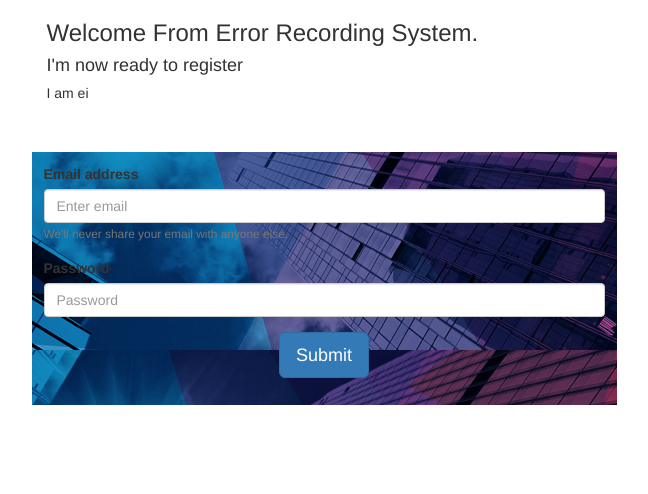
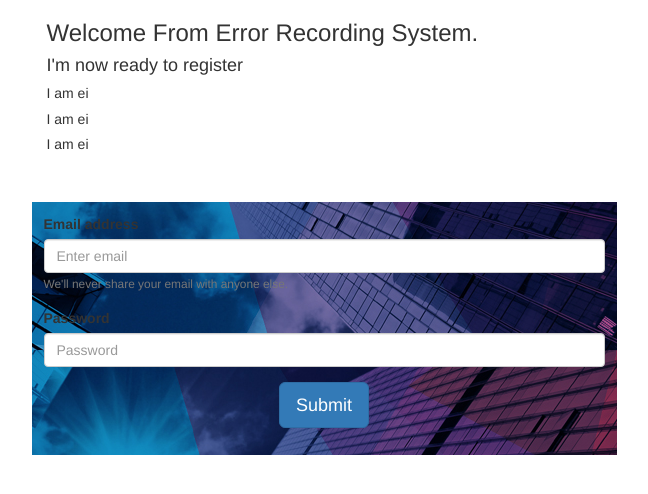
Before and after one commit to eieikhaing/Sharing-Testing, a plain HTML site: page index.html in a window 1280 px wide. Shown: the whole page, without its empty margins (316-964 px from the left). Drawn offline with Linux system fonts and the light colour scheme.

Commit message:
update index by KYN

```diff
--- a/index.html
+++ b/index.html
@@ -5,6 +5,8 @@
 	<link rel="stylesheet" type="text/css" href="bootstrap/css/bootstrap.min.css">
 	<link rel="stylesheet" type="text/css" href="css/style.css">
 	<title>Welcome to Our First Day</title>
+	<title>Wow!!Welcome to Our First Day</title>
+	<title>Wow!!Welcome to Our First Day</title>
 </head>
 <body>
 	<div class="container">
@@ -60,6 +62,8 @@
 				<h3>Welcome From Error Recording System.</h3>
 				<h4>I'm now ready to register</h4>
 				<h5>I am ei</h5>
+				<h5>I am ei</h5>
+				<h5>I am ei</h5>
 			</div>
 		</div>
 		<div class="row">
```
